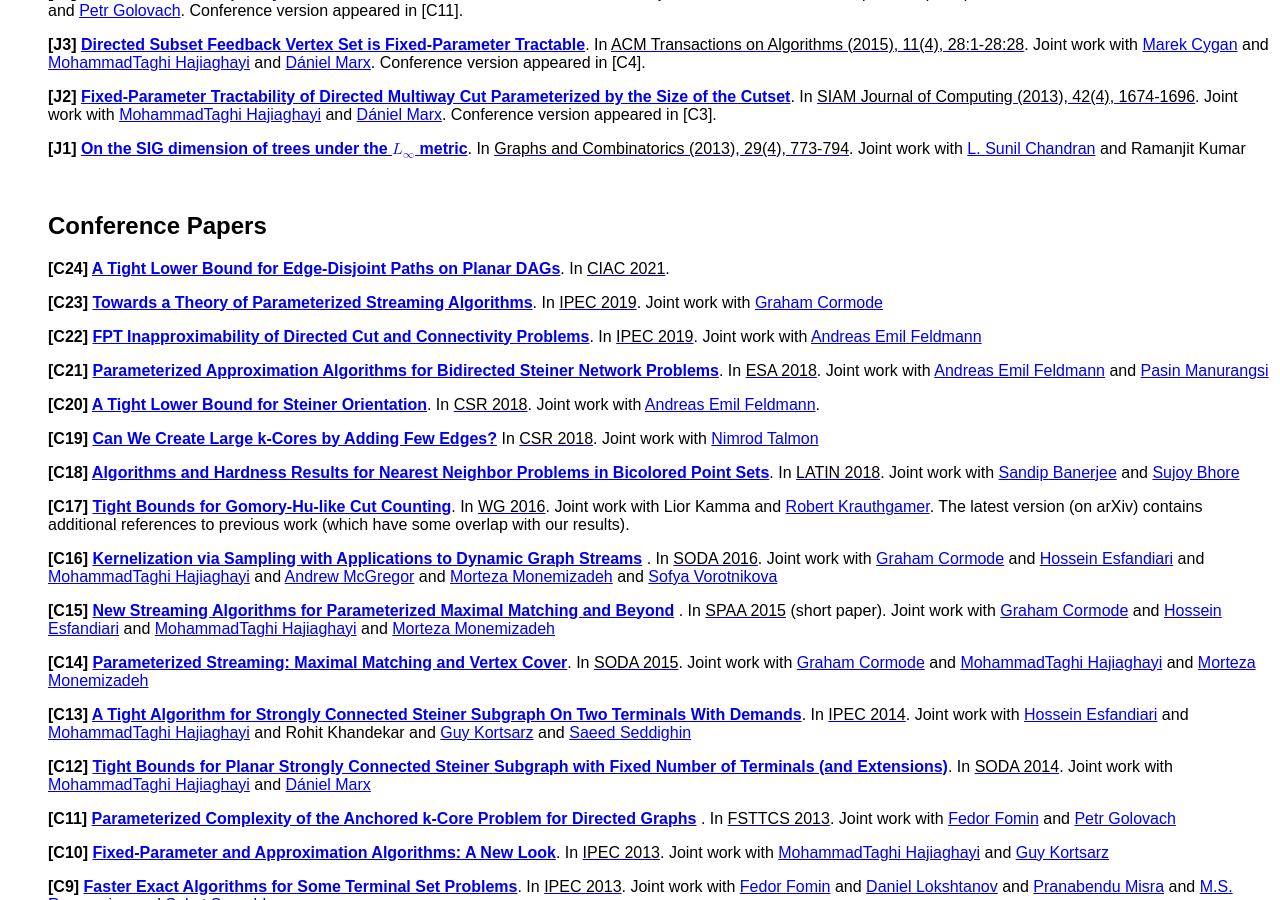
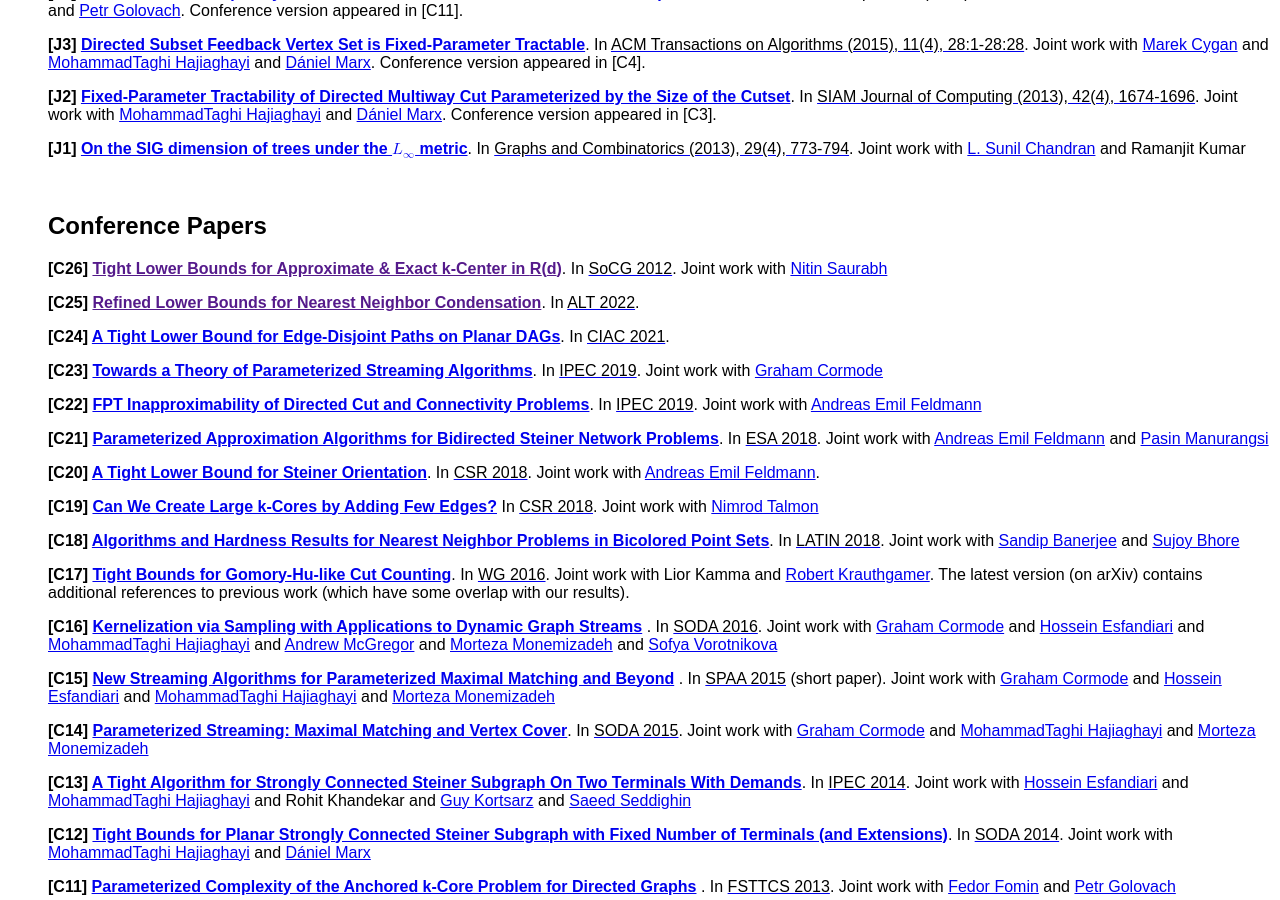
Before and after one commit to rajeshchitnis/rajeshchitnis.github.io, a Jekyll site: the page publications.html, which Jekyll copies as it is, in a window 1280 px wide and 900 px high, scrolled down 686 px. Built offline with Jekyll 4.4.1, drawn with Linux system fonts in a browser that asks for light colours.

Commit message:
Update publications.html

```diff
--- a/publications.html
+++ b/publications.html
@@ -170,6 +170,13 @@
 
 
 <h2>Conference Papers</h2>
+
+<p class="p7"><font color = "black"><b>[C26] <a href=""> Tight Lower Bounds for Approximate & Exact k-Center in <msup><mi mathvariant="double-struck">R</mi><mrow><mo>(</mo><mn>d</mn><mo>)</mo></mrow></msup></a></b>. In <a href="http://drops.dagstuhl.de/opus/volltexte/2019/11468/"><FONT COLOR=black>SoCG 2012</a>. Joint work with <a href="http://dimacs.rutgers.edu/~graham/">Nitin Saurabh</a></p>
+<p class="p3"></p>
+
+<p class="p7"><font color = "black"><b>[C25] <a href=""> Refined Lower Bounds for Nearest Neighbor Condensation</a></b>. In <a href="http://algorithmiclearningtheory.org/alt2022/"><FONT COLOR=black>ALT 2022</a>. </p>
+<p class="p3"></p>
+
 
 <p class="p7"><font color = "black"><b>[C24] <a href="https://arxiv.org/abs/2101.10742"> A Tight Lower Bound for Edge-Disjoint Paths on Planar DAGs</a></b>. In <a href="http://easyconferences.eu/ciac2021/"><FONT COLOR=black>CIAC 2021</a>. </p>
 <p class="p3"></p>
```
